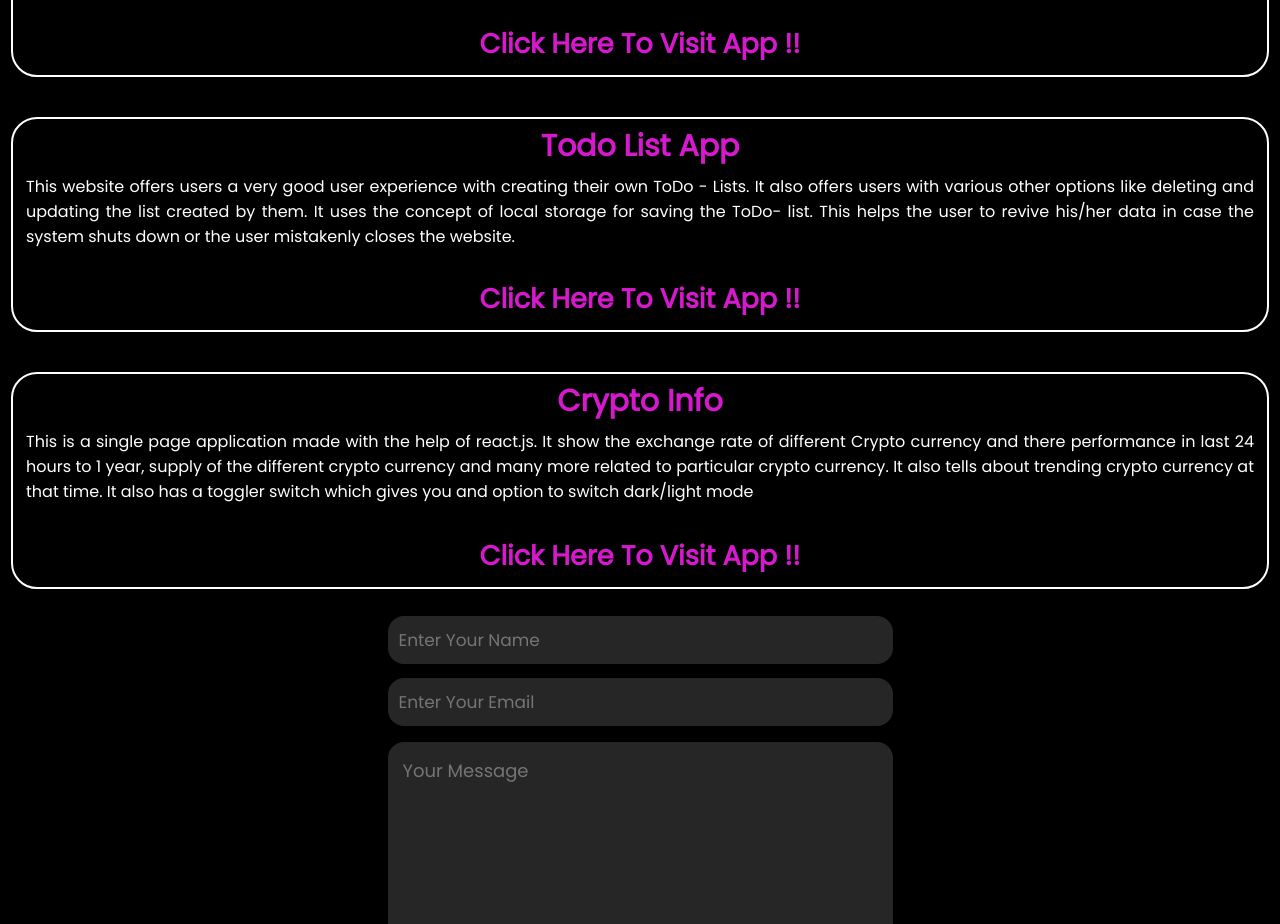
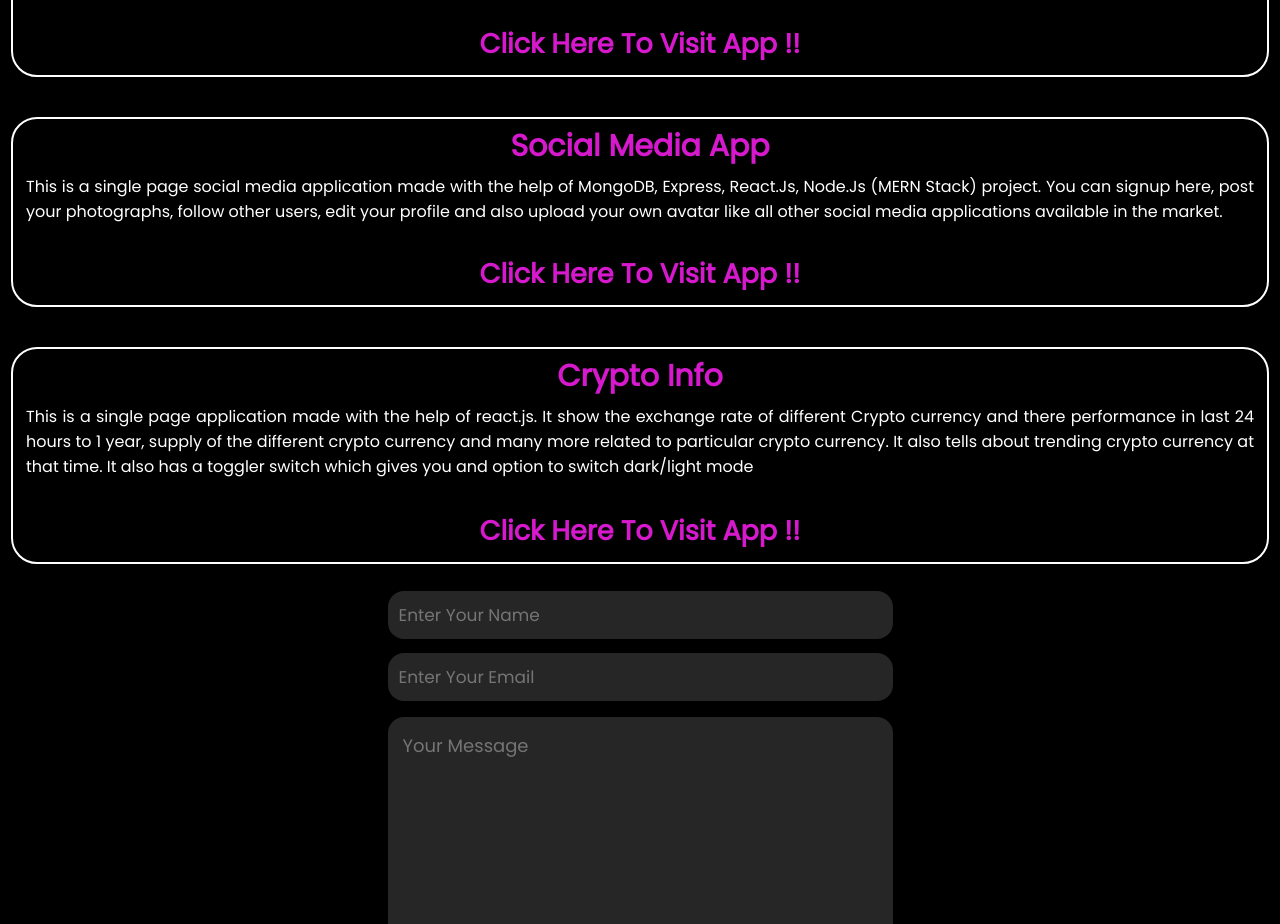
Before and after one commit to TheEmPeror1812/PortFolio-with-React, a React (Create React App) app: page / in a window 1280 px wide. Shown: the part 3160-4084 px from the top of the page. Built offline with nearby package versions, Linux system fonts and the light colour scheme.

Commit message:
with social media

```diff
--- a/src/Components/Projects.jsx
+++ b/src/Components/Projects.jsx
@@ -20,16 +20,15 @@ function Projects() {
           </a>
         </div>
         <div className="box pr-2">
-          <h1>Todo List App</h1>
+          <h1>Social Media App</h1>
           <p>
-            This website offers users a very good user experience with creating
-            their own ToDo - Lists. It also offers users with various other
-            options like deleting and updating the list created by them. It uses
-            the concept of local storage for saving the ToDo- list. This helps
-            the user to revive his/her data in case the system shuts down or the
-            user mistakenly closes the website.
+            This is a single page social media application made with the help of
+            MongoDB, Express, React.Js, Node.Js (MERN Stack) project. You can
+            signup here, post your photographs, follow other users, edit your
+            profile and also upload your own avatar like all other social media
+            applications available in the market.
           </p>
-          <a href="https://todo-list-sooty-chi-75.vercel.app/">
+          <a href="https://social-media-community-40th.onrender.com/">
             Click Here To Visit App !!
           </a>
         </div>
```
